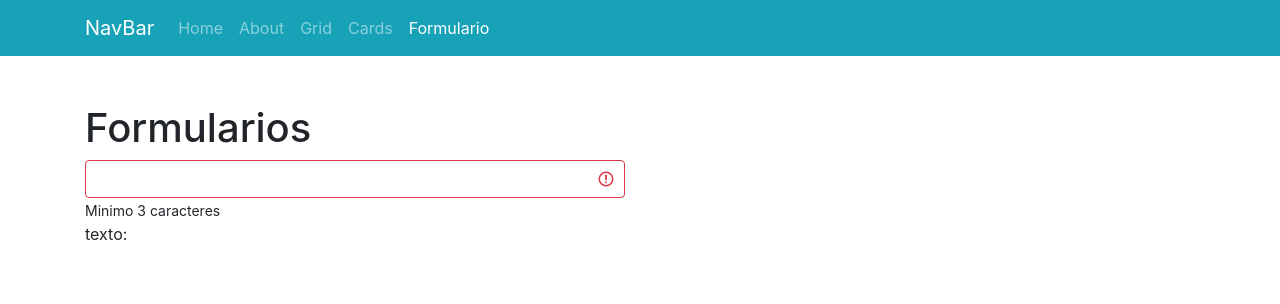
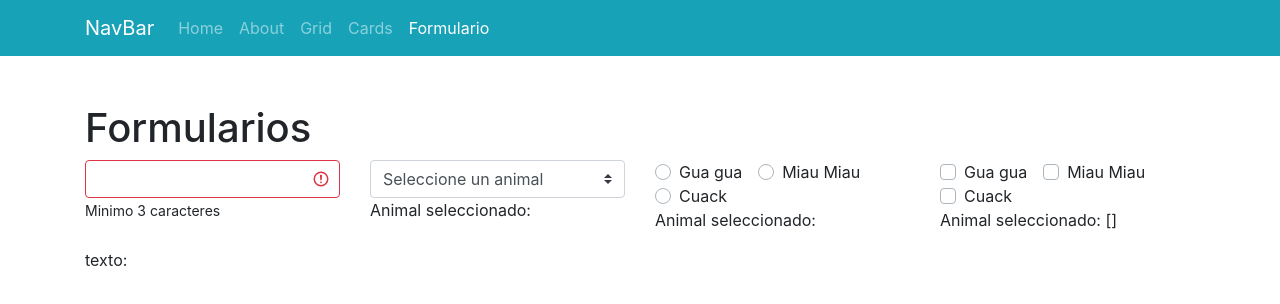
Before and after one commit to RALC365/VueCourse, a Vue app in the folder VUE CLI/boostrap-vue/: page /form in a window 1280 px wide. Shown: the top 304 px of the page. Built offline with nearby package versions, Linux system fonts and the light colour scheme.

Commit message:
Formulario Select y Radio Buttons con Bootstrap 4 + Vue

```diff
--- a/VUE CLI/boostrap-vue/src/views/Form.vue
+++ b/VUE CLI/boostrap-vue/src/views/Form.vue
@@ -4,9 +4,21 @@
 
     <form>
       <b-row>
-        <b-col md="6">
+        <b-col md="3">
           <b-form-input type="text" v-model="texto" :state="comprobar"></b-form-input>
           <small>Minimo 3 caracteres</small>
+        </b-col>
+        <b-col md="3">
+          <b-form-select v-model="select" :options="animales"></b-form-select>
+          <p>Animal seleccionado: {{select}}</p>
+        </b-col>
+        <b-col md="3">
+          <b-form-radio-group v-model="radio" :options="animalesRadio"></b-form-radio-group>
+          <p>Animal seleccionado: {{radio}}</p>
+        </b-col>
+        <b-col md="3">
+          <b-form-checkbox-group v-model="check" :options="animalesRadio"></b-form-checkbox-group>
+            <p>Animal seleccionado: {{check}}</p>
         </b-col>
       </b-row>
     </form>
@@ -20,13 +32,27 @@ export default {
   data() {
     return {
       texto: "",
+      select: null,
+      radio: null,
+      check: [],
+      animales: [
+        { value: null, text: "Seleccione un animal" },
+        { value: "Perro", text: "Gua gua" },
+        { value: "Gato", text: "Miau Miau" },
+        { value: "Pato", text: "Cuack" },
+      ],
+      animalesRadio: [
+        { value: "Perro", text: "Gua gua" },
+        { value: "Gato", text: "Miau Miau" },
+        { value: "Pato", text: "Cuack" },
+      ],
     };
   },
   computed: {
-      comprobar(){
-          return this.texto.length > 2 ? true : false
-      }
-  }
+    comprobar() {
+      return this.texto.length > 2 ? true : false;
+    },
+  },
 };
 </script>
 
```
